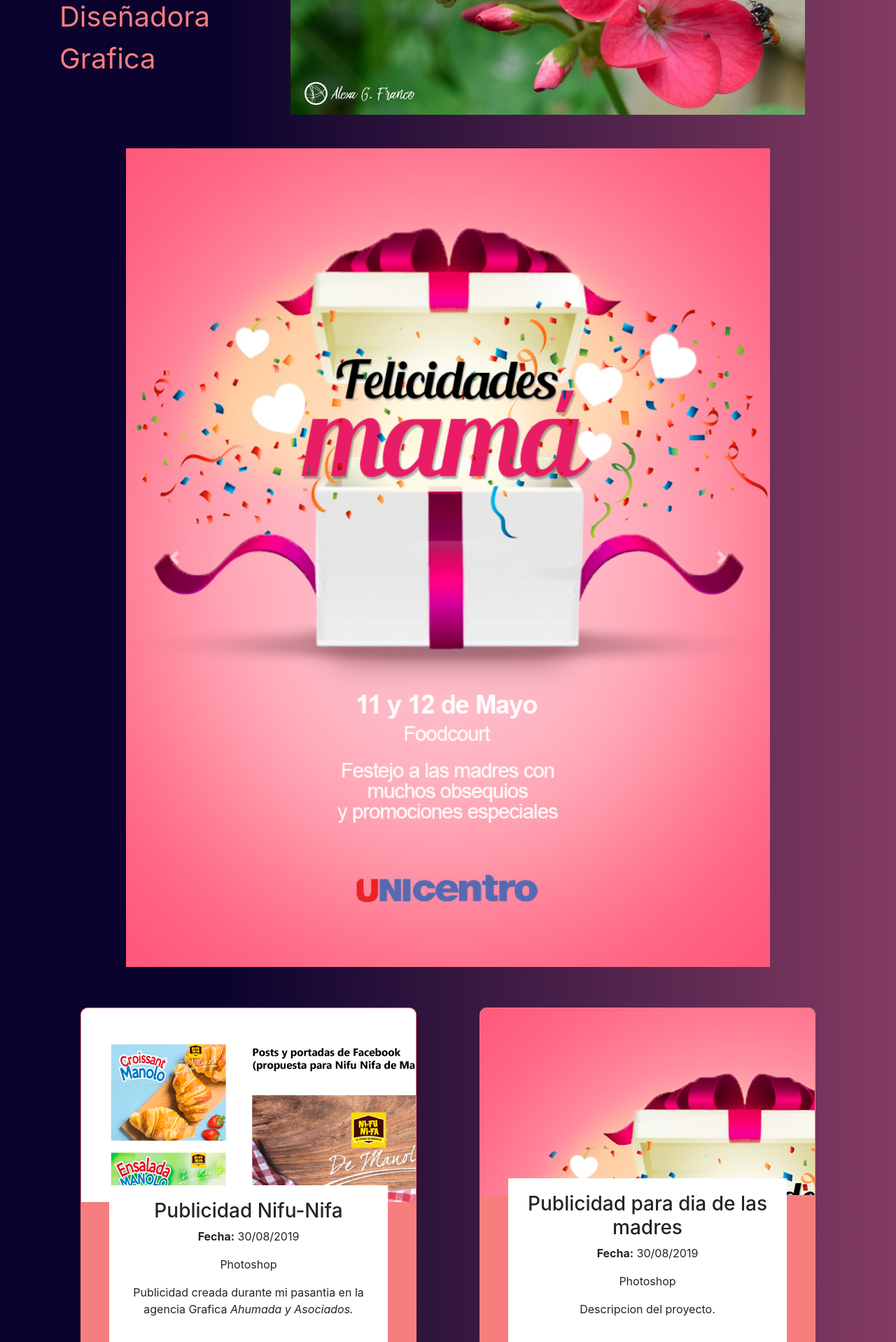
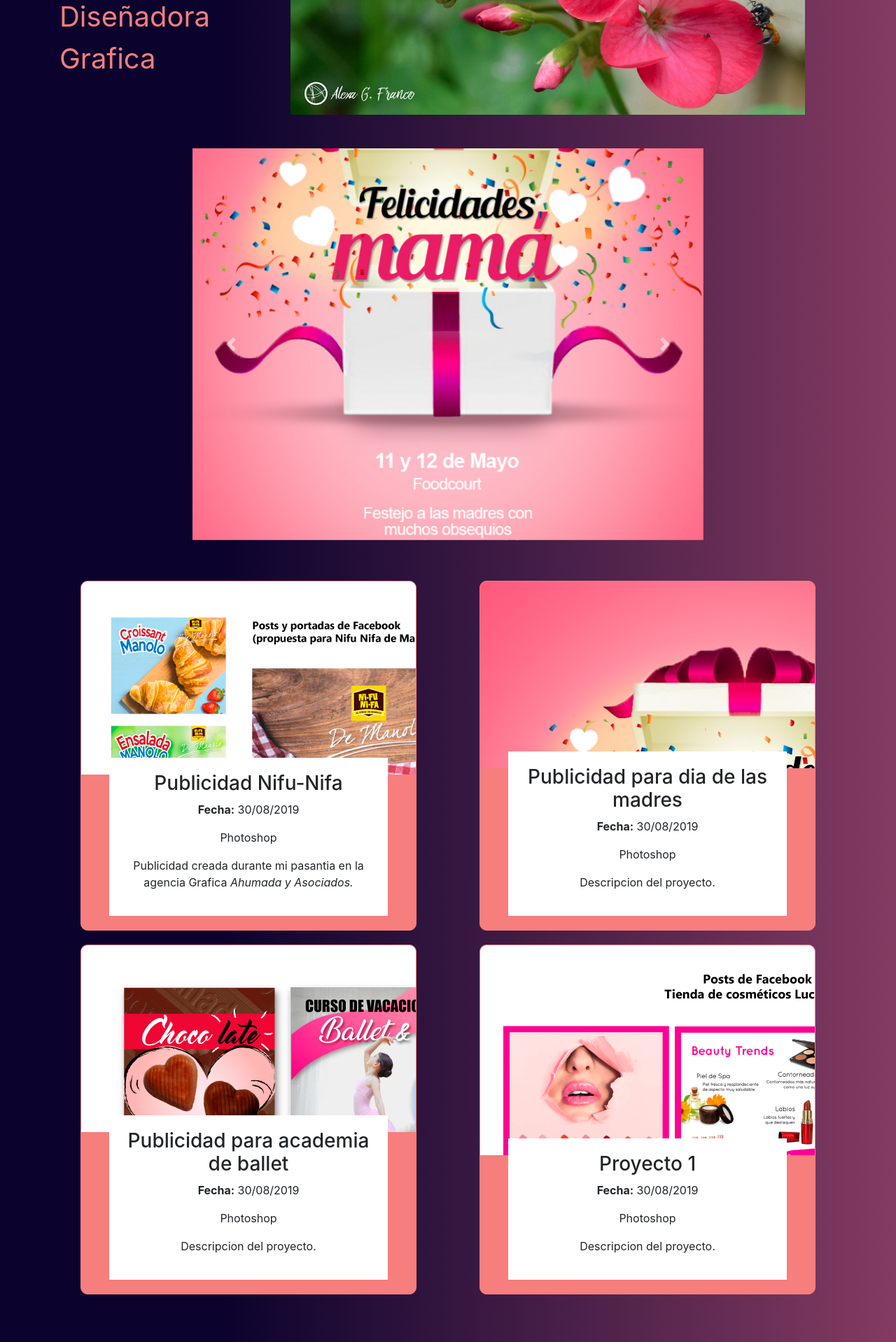
Before and after one commit to LXerus/SpringAlexaWebPage, a Spring Boot app: page /home in a window 1280 px wide. Shown: the part 252-2170 px from the top of the page at 70% size. Run offline with Spring Boot 4, Linux system fonts and the light colour scheme.

Commit message:
Carousel fixing

```diff
--- a/src/main/resources/templates/index.html
+++ b/src/main/resources/templates/index.html
@@ -69,11 +69,11 @@
   <!--/Hero-->
 
 
-  <section>
+  <section id="portfolio">
     <!--Carousel-->
     <div class="container mb-5 mt-5">
       <div class="row d-flex justify-content-center">
-        <div class="col-md-10">
+        <div class="col-8">
           <div id="carouselExampleFade" class="carousel slide carousel-fade" data-ride="carousel">
             <div class="carousel-inner">
               <div class="carousel-item active">
@@ -101,7 +101,7 @@
     <!--/Carousel-->
 
     <!--Potfolio-->
-    <div class="container overflow-hidden" id="Portfolio">
+    <div class="container overflow-hidden" id="projects">
       <div class="row">
         <div class="col d-flex justify-content-center">
           <article class="d-flex flex-column justify-content-end project">
```
